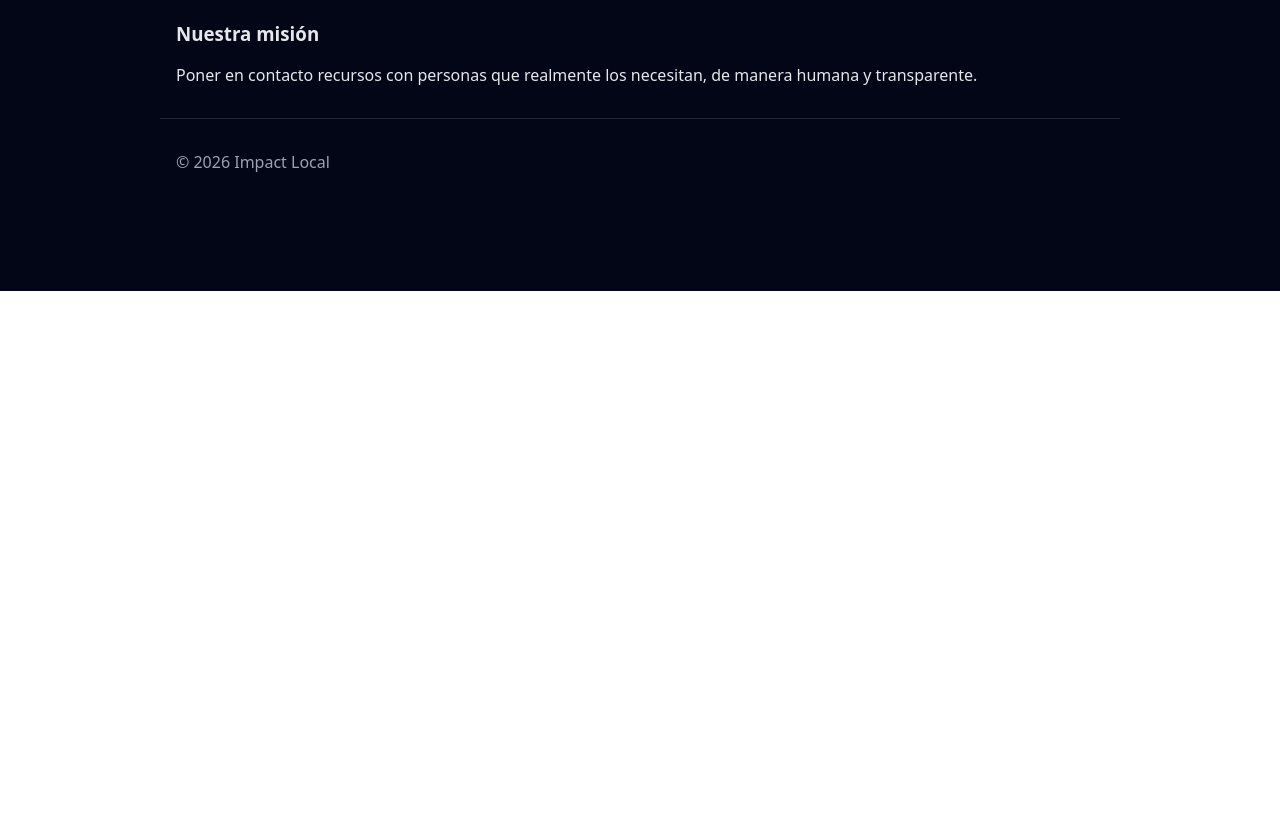
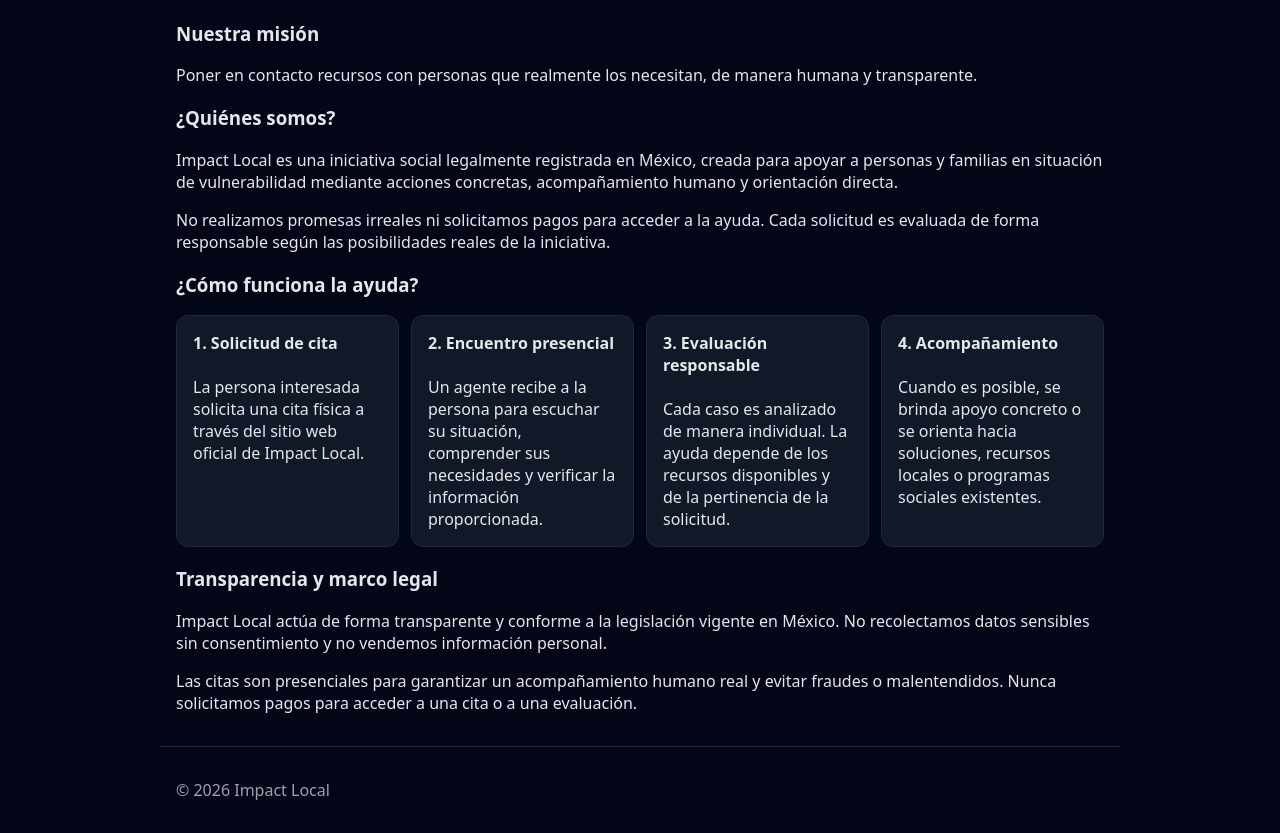
Before and after one commit to ligetu/Impactolocal, a plain HTML site: page index.html in a window 1280 px wide. Shown: the part 509-1342 px from the top of the page. Before the commit the page ends 800 px from the top, so only its background shows below. Drawn offline with Linux system fonts and the light colour scheme.

Commit message:
Update index.html

```diff
--- a/index.html
+++ b/index.html
@@ -37,7 +37,6 @@
   <br>
   <header class="container">
     <div class="bank-header">
-    <!-- logo estirado para ocupar el espacio -->
       <img src="logo.png" alt="Logo Impact Local" class="logo-stretch">
     </div>
     <br>
@@ -57,8 +56,56 @@
 
     <section>
       <h3>Nuestra misión</h3>
-      <p>Poner en contacto recursos con personas que realmente los necesitan, de manera humana y transparente.</p>
+      <p>
+        Poner en contacto recursos con personas que realmente los necesitan, de manera humana y transparente.
+      </p>
     </section>
+
+    <!-- CONTENIDO AÑADIDO -->
+
+    <section>
+      <h3>¿Quiénes somos?</h3>
+      <p>
+        Impact Local es una iniciativa social legalmente registrada en México, creada para apoyar a personas y familias en situación de vulnerabilidad mediante acciones concretas, acompañamiento humano y orientación directa.
+      </p>
+      <p>
+        No realizamos promesas irreales ni solicitamos pagos para acceder a la ayuda. Cada solicitud es evaluada de forma responsable según las posibilidades reales de la iniciativa.
+      </p>
+    </section>
+
+    <section>
+      <h3>¿Cómo funciona la ayuda?</h3>
+      <ul class="cards">
+        <li>
+          <strong>1. Solicitud de cita</strong><br><br>
+          La persona interesada solicita una cita física a través del sitio web oficial de Impact Local.
+        </li>
+        <li>
+          <strong>2. Encuentro presencial</strong><br><br>
+          Un agente recibe a la persona para escuchar su situación, comprender sus necesidades y verificar la información proporcionada.
+        </li>
+        <li>
+          <strong>3. Evaluación responsable</strong><br><br>
+          Cada caso es analizado de manera individual. La ayuda depende de los recursos disponibles y de la pertinencia de la solicitud.
+        </li>
+        <li>
+          <strong>4. Acompañamiento</strong><br><br>
+          Cuando es posible, se brinda apoyo concreto o se orienta hacia soluciones, recursos locales o programas sociales existentes.
+        </li>
+      </ul>
+    </section>
+
+    <section>
+      <h3>Transparencia y marco legal</h3>
+      <p>
+        Impact Local actúa de forma transparente y conforme a la legislación vigente en México. No recolectamos datos sensibles sin consentimiento y no vendemos información personal.
+      </p>
+      <p>
+        Las citas son presenciales para garantizar un acompañamiento humano real y evitar fraudes o malentendidos.
+        Nunca solicitamos pagos para acceder a una cita o a una evaluación.
+      </p>
+    </section>
+
   </main>
 
   <footer class="container">
```
Lines whose indentation alone changed are shown as unchanged.
